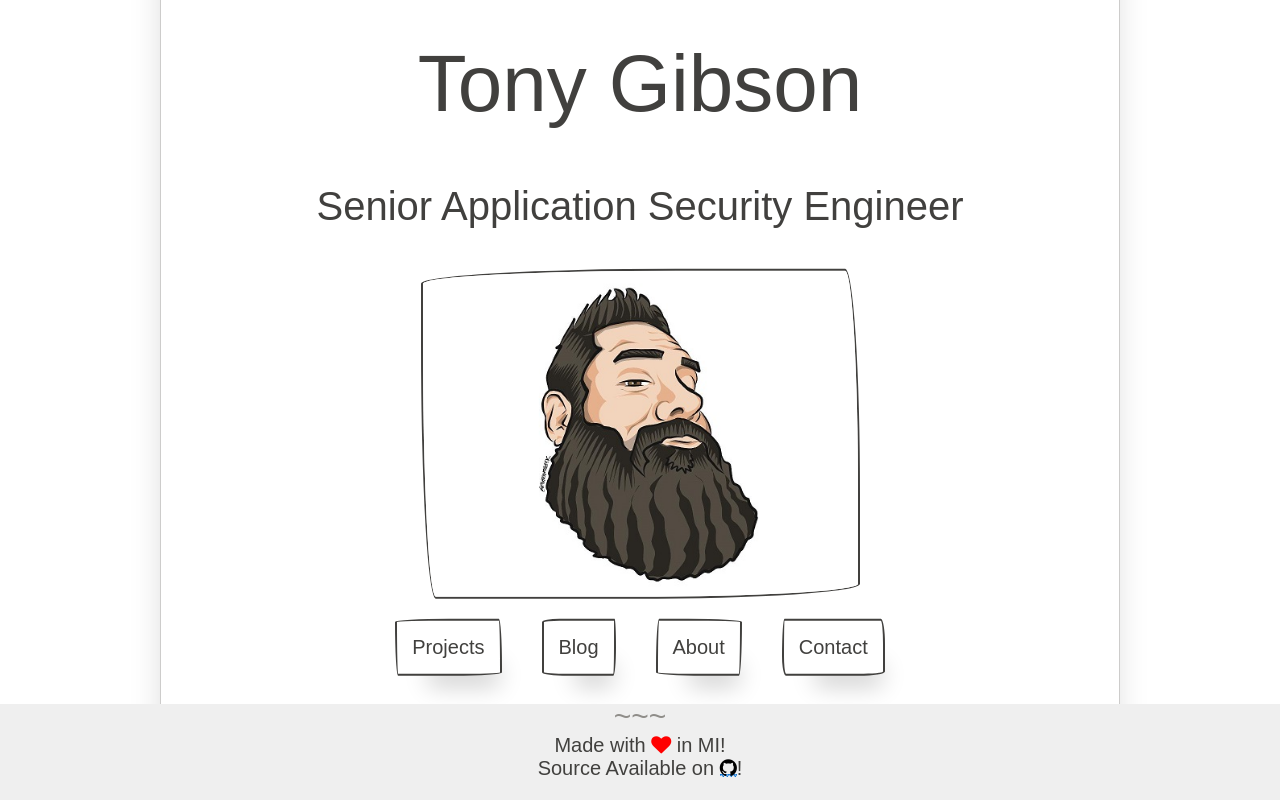
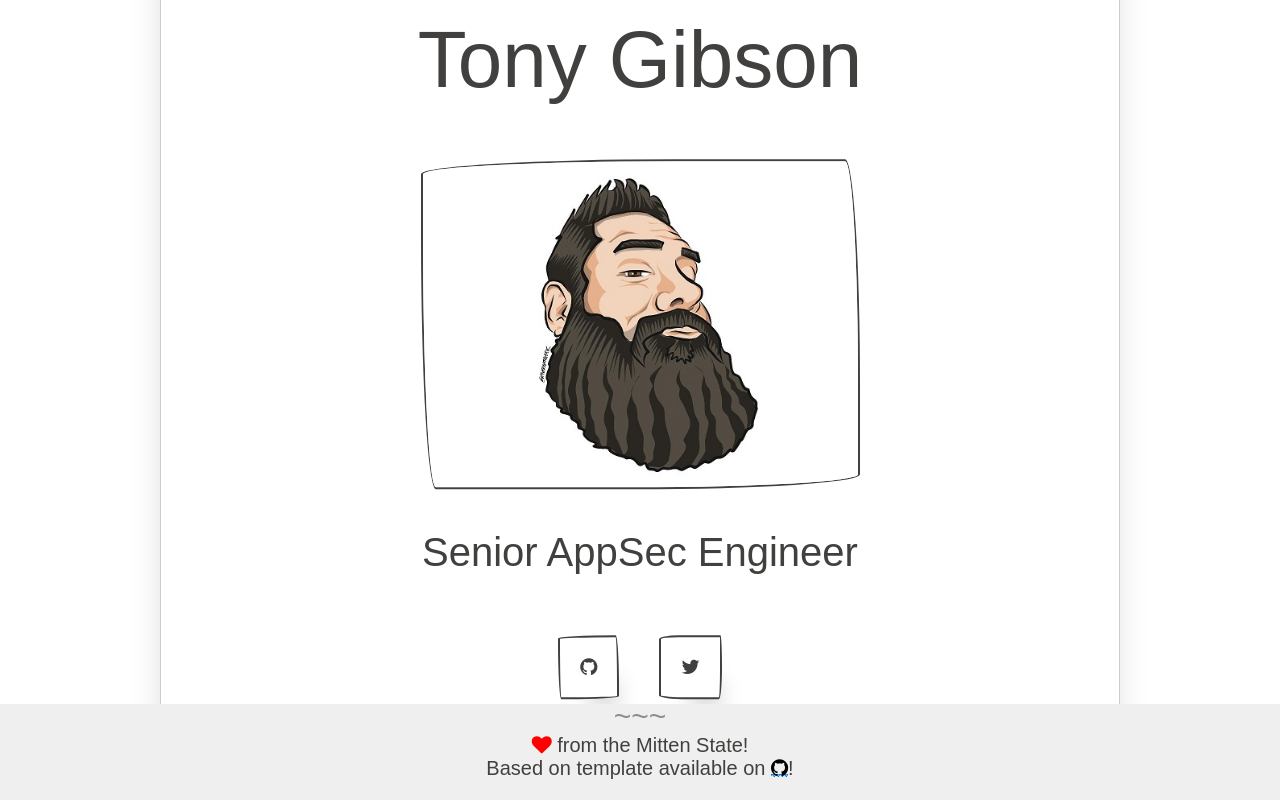
Before and after one commit to agibsonjr/agibsonjr, a plain HTML site: page index.html in a window 1280 px wide. Drawn offline with nearby package versions, Linux system fonts and the light colour scheme; a web font is replaced by a local one.

Commit message:
Update menu
updated menu and added favicon

```diff
--- a/index.html
+++ b/index.html
@@ -9,6 +9,7 @@
 
   <meta name="keyword" content="Tony Gibson, agibson, agibsonjr, appsec">
   <meta name="author" content="Tony Gibson">
+
   <!--meta name="google-site-verification" content="r_8mYNZaY8XpNkNo8YG8YQcrkQ_yKm4YVWShhKRtI7g" /-->
   <title>Tony Gibson - Portfolio</title>
 
@@ -58,19 +59,20 @@
   <div class="container paper mainDiv">
     <div class="text-center">
       <h1>Tony Gibson</h1>
-      <h3>Senior Application Security Engineer</h3>
+      <img src="images/Tony-floating-head-sm.jpg" alt="Tony" class="center">
+      <h3>Senior AppSec Engineer</h3>
       <!--h6><a href="https://agulhane.github.io/100-Days-of-Code-Challenge" target="_blank">100 Days of Code Challenge</a></h6-->
-      <img src="images/Tony-floating-head-sm.jpg" alt="Tony" class="center">
     </div>
 
     <div class="row flex-center child-borders margin-bottom-large">
-      <a href="projects.html" class="paper-btn margin">Projects</a>
+      <!--  <a href="projects.html" class="paper-btn margin">Projects</a>
       <a href="" target="_blank" class="paper-btn margin">Blog</a>
       <a href="about.html" class="paper-btn margin">About</a>
-      <a href="contact.html" class="paper-btn margin">Contact</a>
+      <a href="contact.html" class="paper-btn margin">Contact</a> -->
+      <a href="https://github.com/agibsonjr" class="paper-btn margin"><i class="fa fa-github"  style="padding: 5px;"></i> </a>
+      <a href="https://twitter.com/ltltony"  class="paper-btn margin"><i class="fa fa-twitter"  style="padding: 5px;"></i> </a>
     </div>
   </div>
-
   <script>/*
   (function(i,s,o,g,r,a,m){i['GoogleAnalyticsObject']=r;i[r]=i[r]||function(){
   (i[r].q=i[r].q||[]).push(arguments)},i[r].l=1*new Date();a=s.createElement(o),
@@ -85,9 +87,9 @@
 
 
 <footer>
-  <hr>
+  <hr/>
   <p class="text-center">
-    Made with <i class="fa fa-heart heart"></i> in MI!</a> <br>Source Available on <a href="https://github.com/AkshayGulhane/akshaygulhane.github.io" target="_blank" style="text-decoration:none !important"> <i class="fa fa-github github"></a></i>!
+    <i class="fa fa-heart heart"></i> from the Mitten State!</a> <br>Based on template available on <a href="https://github.com/AkshayGulhane/akshaygulhane.github.io" target="_blank" style="text-decoration:none !important"> <i class="fa fa-github github"></a></i>!
   </p>
 </footer>
 </body>
```
Also changed, not shown: favicon.ico (added).
